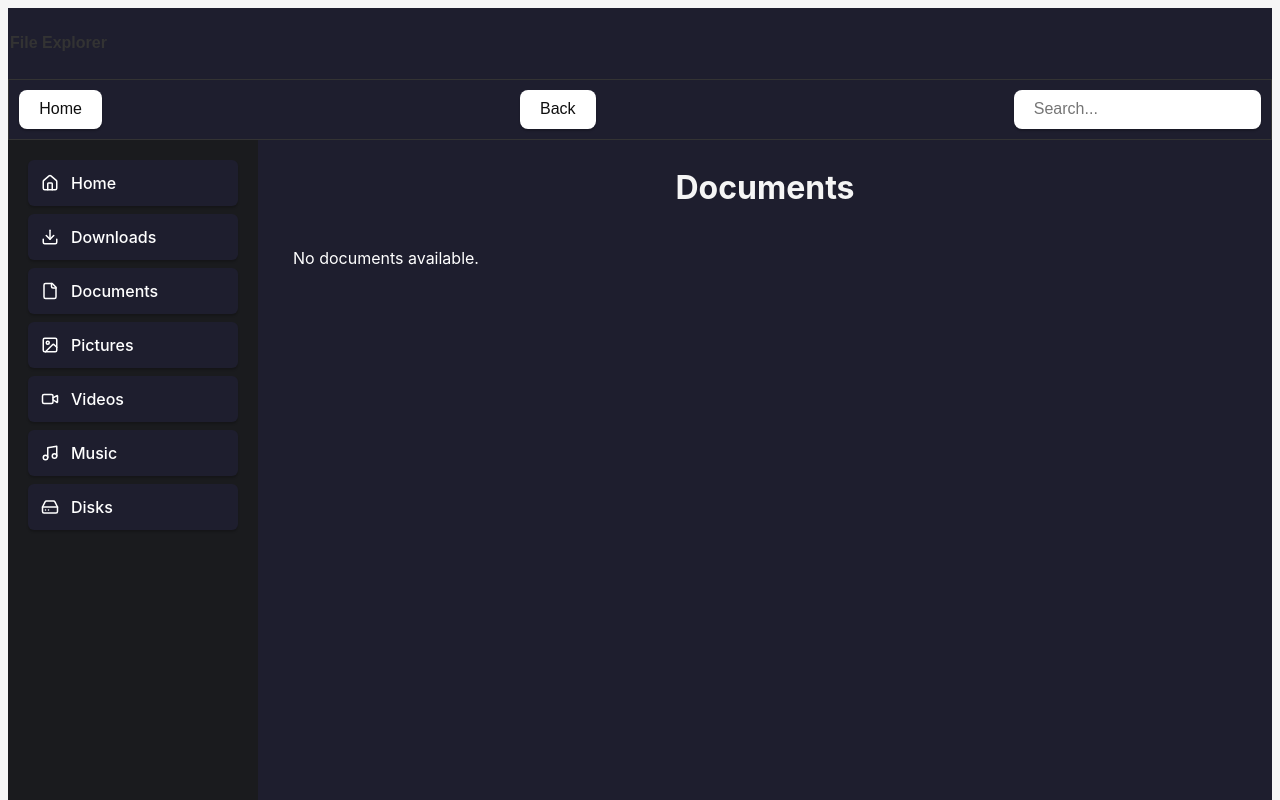
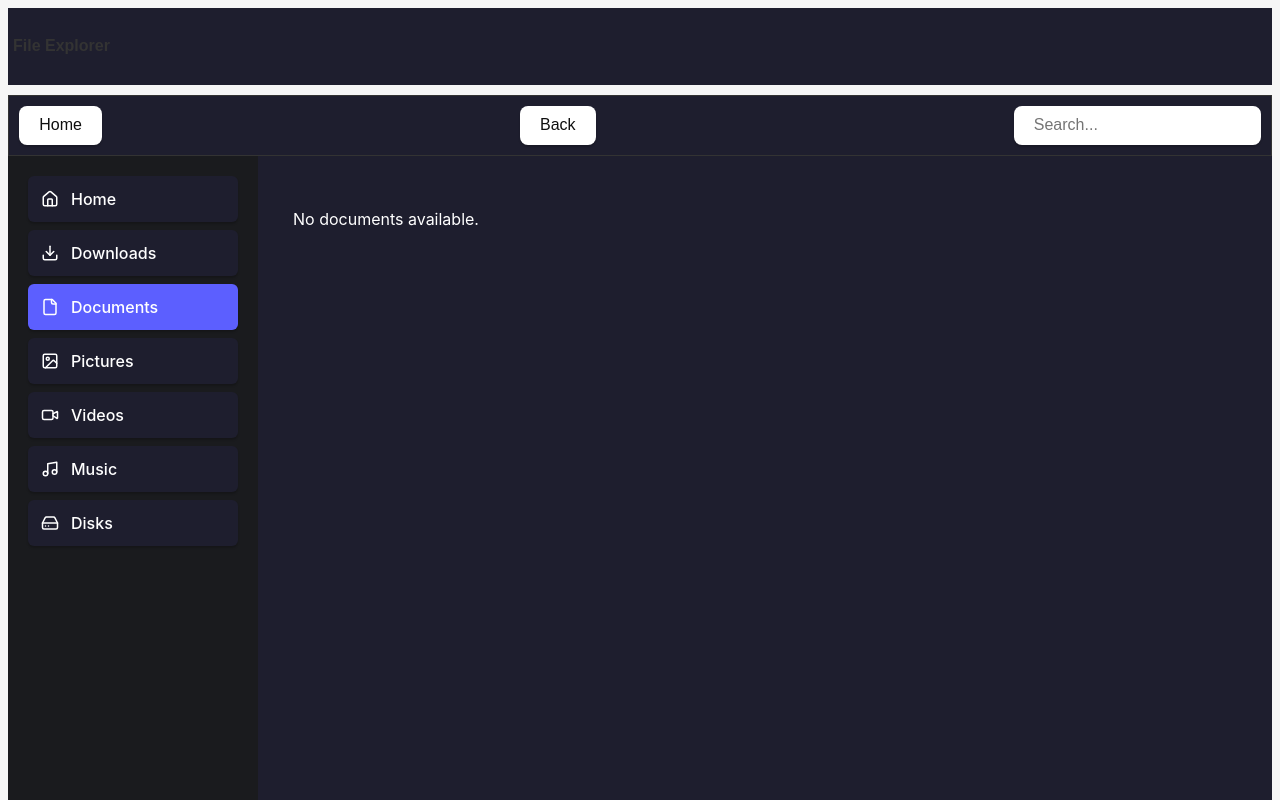
Before and after one commit to max-de-bug/file-explorer, a React (Vite) app: page /Documents in a window 1280 px wide. Shown: the top 800 px of the page. Built offline with nearby package versions, Linux system fonts and the light colour scheme.

Commit message:
feat: enhance UI/UX with styling and adding active state to the sidebar nav buttons

```diff
--- a/src/components/Dashboard/Documents.module.scss
+++ b/src/components/Dashboard/Documents.module.scss
@@ -14,9 +14,18 @@
 }
 
 .listItem {
-  display: flex;
-  justify-content: space-between;
+  display: grid;
+  grid-template-columns: 1fr 1fr 1fr;
+  align-items: center;
   margin-bottom: 10px;
+  cursor: pointer;
+  transition: all 0.2s ease;
+
+  &:hover {
+    background-color: #2a2a3e;
+    box-shadow: 0 2px 8px rgba(0, 0, 0, 0.3);
+    transform: translateY(-1px);
+  }
 }
 
 .fileName {
@@ -27,5 +36,13 @@
 .fileDate,
 .fileSize {
   font-size: 0.9rem;
-  color: gray;
+  color: #b8b8b8;
 }
+
+.fileDate {
+  text-align: center;
+}
+
+.fileSize {
+  text-align: right;
+}
--- a/src/components/Dashboard/Documents.tsx
+++ b/src/components/Dashboard/Documents.tsx
@@ -7,7 +7,6 @@ const Documents = () => {
 
   return (
     <>
-      <h1 className={styles.header}>Documents</h1>
       <div className={styles.container}>
         {documents?.length ? (
           <ul className={styles.list}>
--- a/src/components/Dashboard/Downloads.module.scss
+++ b/src/components/Dashboard/Downloads.module.scss
@@ -19,13 +19,19 @@
     overflow: hidden;
 
     .listItem {
+      display: grid;
+      grid-template-columns: 1fr 1fr 1fr;
+      align-items: center;
       padding: 10px 15px;
       border-bottom: 1px solid #ddd;
-      background-color: #f9f9f9;
-      transition: background-color 0.2s;
+      background-color: #1e1e2e;
+      color: #ffffff;
+      cursor: pointer;
 
       &:hover {
-        background-color: #f0f0f0;
+        background-color: #2a2a3e;
+        box-shadow: 0 2px 8px rgba(0, 0, 0, 0.3);
+        transform: translateY(-1px);
       }
 
       .fileName {
@@ -36,7 +42,15 @@
       .fileDate,
       .fileSize {
         font-size: 14px;
-        color: #333;
+        color: #b8b8b8;
+      }
+
+      .fileDate {
+        text-align: center;
+      }
+
+      .fileSize {
+        text-align: right;
       }
     }
   }
--- a/src/components/Dashboard/Downloads.tsx
+++ b/src/components/Dashboard/Downloads.tsx
@@ -7,7 +7,6 @@ const Downloads = () => {
 
   return (
     <div className={styles.container}>
-      <h1 className={styles.header}>Downloads</h1>
       {downloads.length > 0 ? (
         <ul className={styles.list}>
           {downloads.map((file, index: number) => (
--- a/src/components/NavBar/NavBar.module.scss
+++ b/src/components/NavBar/NavBar.module.scss
@@ -1,5 +1,4 @@
 .container {
-  padding: 2px;
   font-family: "Arial", sans-serif;
   color: #333;
   background-color: #1e1e2e;
@@ -28,3 +27,10 @@
 .breadcrumbButton:hover {
   text-decoration: none;
 }
+
+.title {
+  padding: 5px;
+  font-size: 10;
+  font-weight: bold;
+  margin-bottom: 10px;
+}
--- a/src/components/NavBar/NavBar.tsx
+++ b/src/components/NavBar/NavBar.tsx
@@ -3,7 +3,9 @@ import styles from "./NavBar.module.scss";
 const Navbar = () => {
   return (
     <div className={styles.container}>
-      <h4>File Explorer</h4>
+      <div className={styles.title}>
+        <h4>File Explorer</h4>
+      </div>
     </div>
   );
 };
--- a/src/components/Path/Path.module.scss
+++ b/src/components/Path/Path.module.scss
@@ -3,4 +3,5 @@
   font-size: 14px;
   width: 100%;
   background-color: #1e1e2e;
+  color: #ffffff;
 }
--- a/src/components/SideBar/SideBar.tsx
+++ b/src/components/SideBar/SideBar.tsx
@@ -8,7 +8,7 @@ import {
   HardDrive,
 } from "lucide-react";
 import styles from "./Sidebar.module.scss";
-import { useNavigate } from "react-router-dom";
+import { useNavigate, useLocation } from "react-router-dom";
 import { useContext } from "react";
 import { AppContext } from "../../context/Context";
 
@@ -24,15 +24,18 @@ const menuItems = [
 
 export function Sidebar() {
   const navigate = useNavigate();
+  const location = useLocation();
   const { setCurrentDirectory } = useContext(AppContext); // Access context data
 
   return (
     <div className={styles.sidebarContainer}>
       <nav className={styles.nav}>
-        {menuItems.map((item) => (
+        {menuItems.map((item) => {
+          const isActive = location.pathname === item.path;
+          return (
             <button
               key={item.path}
-            className={styles.menuItem}
+              className={`${styles.menuItem} ${isActive ? styles.active : ""}`}
               onClick={() => {
                 setCurrentDirectory(item.path);
                 navigate(item.path);
@@ -41,7 +44,8 @@ export function Sidebar() {
               <item.icon size={18} />
               <span className={styles.label}>{item.label}</span>
             </button>
-        ))}
+          );
+        })}
       </nav>
     </div>
   );
```
Lines whose indentation alone changed are shown as unchanged.
